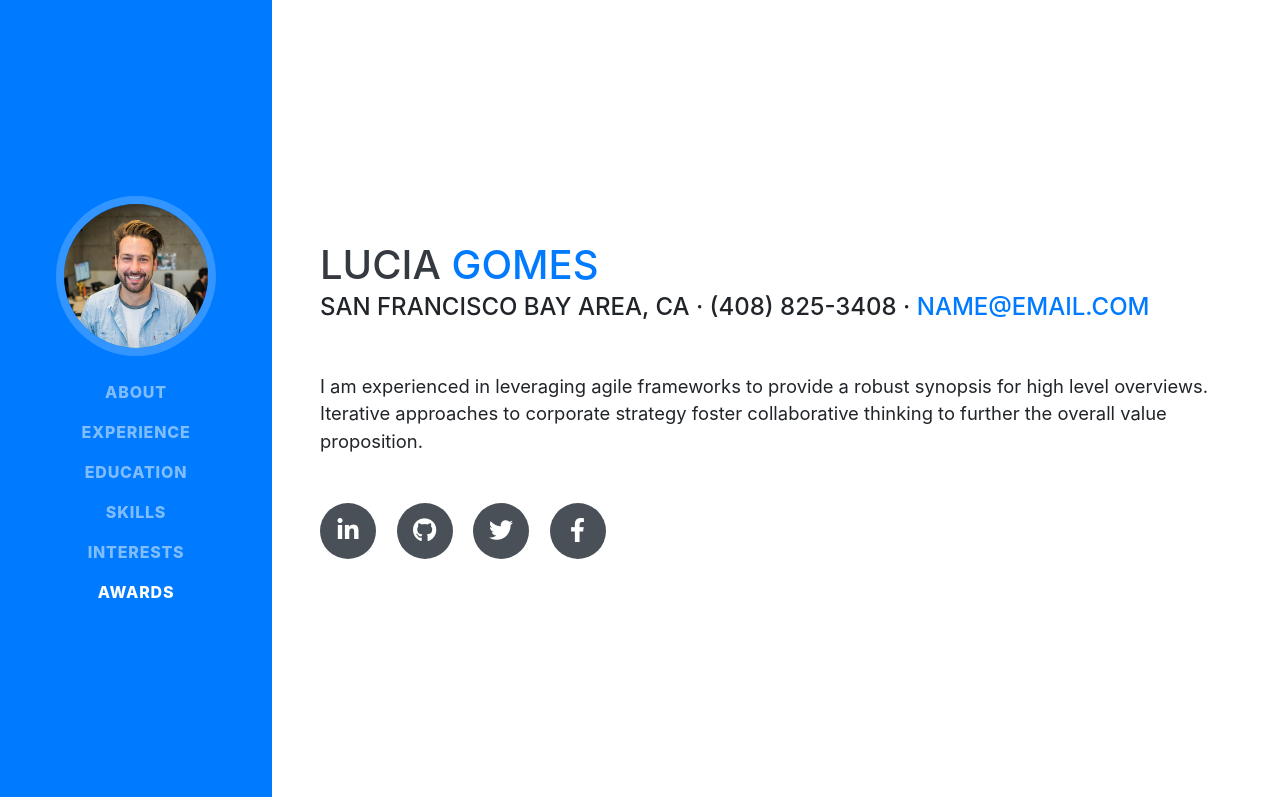
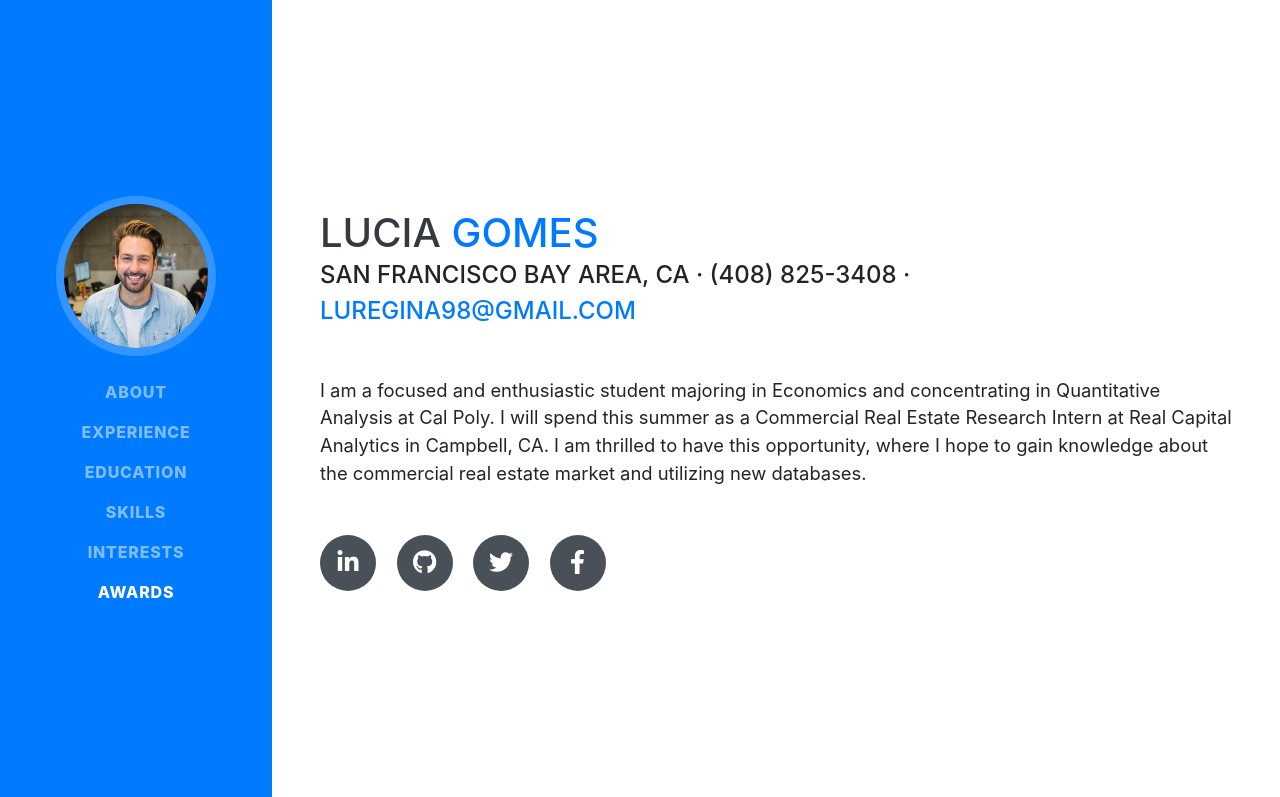
Before and after one commit to luciargomes/luciargomes.github.io, a website with bundled scripts: page index.html in a window 1280 px wide. Shown: the top 797 px of the page. Built offline with nearby package versions, Linux system fonts and the light colour scheme; a web font is replaced by a local one.

Commit message:
updated email and bio

```diff
--- a/index.html
+++ b/index.html
@@ -67,9 +67,9 @@
           <span class="text-primary">Gomes</span>
         </h1>
         <div class="subheading mb-5">San Francisco Bay Area, CA · (408) 825-3408 ·
-          <a href="mailto:name@email.com">name@email.com</a>
+          <a href="mailto:luregina98@gmail.com">luregina98@gmail.com</a>
         </div>
-        <p class="lead mb-5">I am experienced in leveraging agile frameworks to provide a robust synopsis for high level overviews. Iterative approaches to corporate strategy foster collaborative thinking to further the overall value proposition.</p>
+        <p class="lead mb-5">I am a focused and enthusiastic student majoring in Economics and concentrating in Quantitative Analysis at Cal Poly. I will spend this summer as a Commercial Real Estate Research Intern at Real Capital Analytics in Campbell, CA. I am thrilled to have this opportunity, where I hope to gain knowledge about the commercial real estate market and utilizing new databases.</p>
         <div class="social-icons">
           <a href="#">
             <i class="fab fa-linkedin-in"></i>
```
